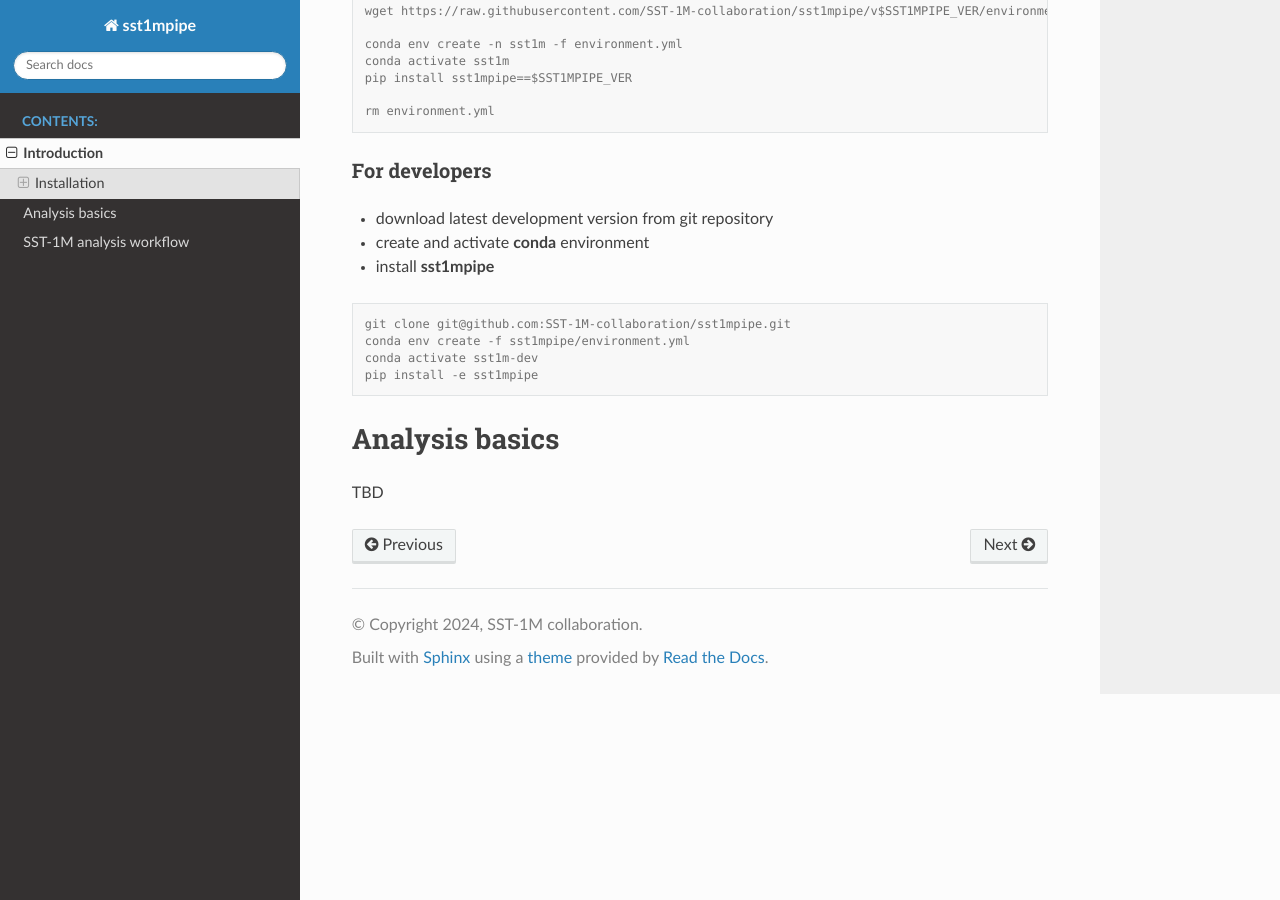
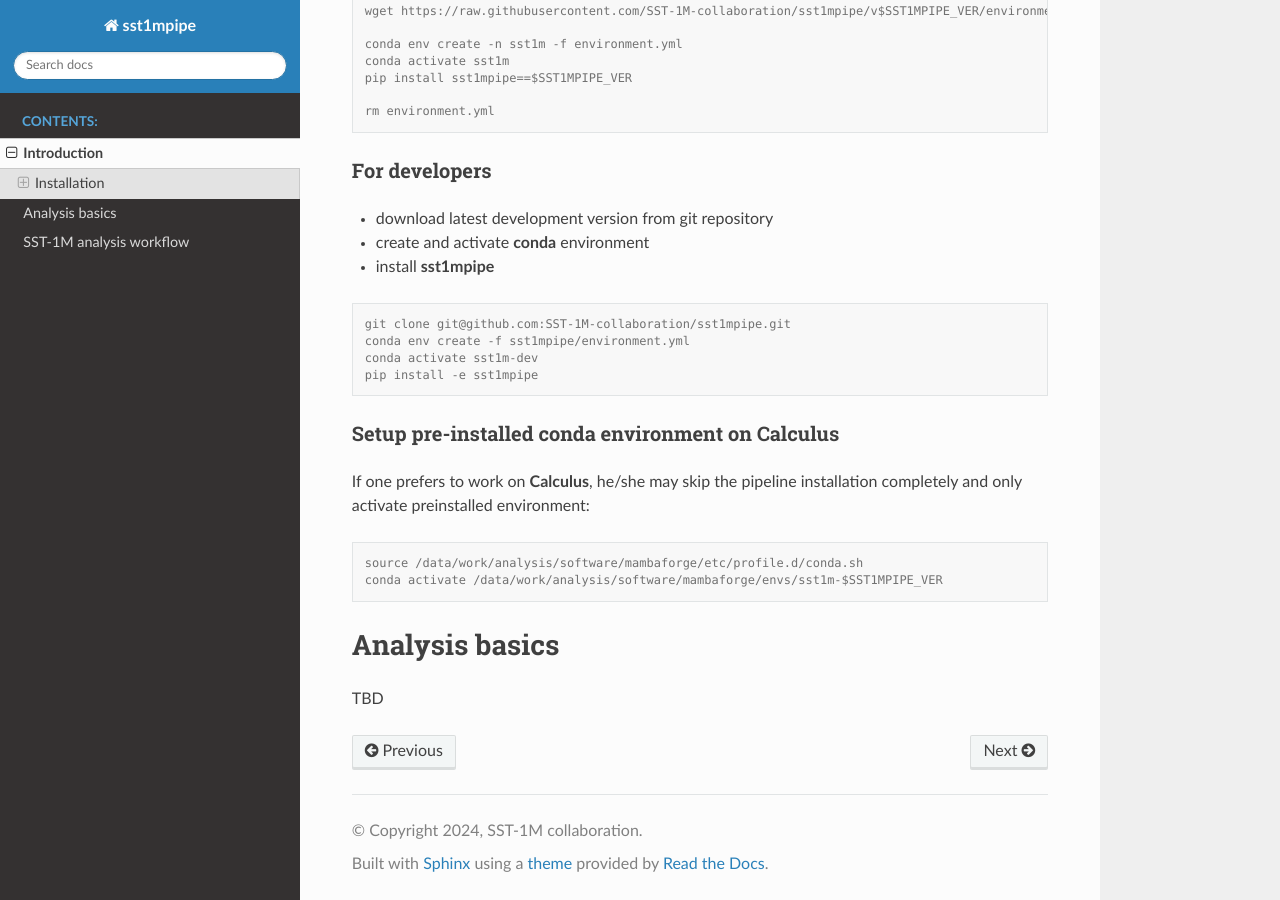
Before and after one commit to aminnakhle/sst1mpipe, a Sphinx documentation site: the page built from docs/introduction.rst, in a window 1280 px wide and 900 px high, scrolled down 914 px. Built offline with Sphinx 7.4.7 and the Read the Docs theme 2.0.0, drawn with Linux system fonts in a browser that asks for light colours.

Commit message:
add more documentation

```diff
--- a/docs/introduction.rst
+++ b/docs/introduction.rst
@@ -63,6 +63,18 @@ For developers
     pip install -e sst1mpipe
 
 
+Setup pre-installed conda environment on **Calculus**
+~~~~~~~~~~~~~~~~~~~~~~~~~~~~~~~~~~~~~~~~~~~~~~~~~~~~~
+
+If one prefers to work on **Calculus**, he/she may skip the pipeline installation completely and
+only activate preinstalled environment:
+
+.. code-block:: console
+
+    source /data/work/analysis/software/mambaforge/etc/profile.d/conda.sh
+    conda activate /data/work/analysis/software/mambaforge/envs/sst1m-$SST1MPIPE_VER
+
+
 Analysis basics
 ===============
 
```
Also changed, not shown: docs/index.rst (+5 -2 lines), docs/sst1m_analysis_workflow.rst (+38 -4 lines).
